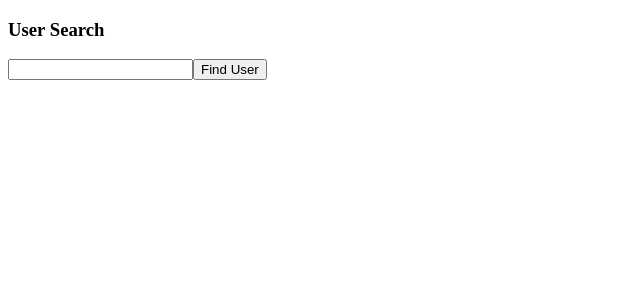
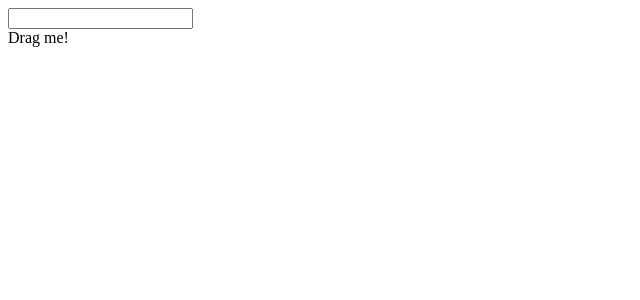
Before and after one commit to MikaSchmitz/rts, a React (Create React App) app in the folder reactapp/: page / in a window 1280 px wide. Shown: the top 300 px of the page, without its empty margins (0-640 px from the left). Built offline with nearby package versions, Linux system fonts and the light colour scheme.

Commit message:
event tutorial

```diff
--- a/reactapp/src/App.tsx
+++ b/reactapp/src/App.tsx
@@ -1,10 +1,11 @@
 import GuestList from './state/GuestList';
 import UserSearch from './state/UserSearch';
+import EventComponent from './events/EventComponent';
 
 const App = () => {
 	return (
 		<div>
-			<UserSearch />
+			<EventComponent />
 		</div>
 	);
 }
--- /dev/null
+++ b/reactapp/src/events/EventComponent.tsx
@@ -0,0 +1,18 @@
+const EventComponent = () => {
+    const onChange = (event: React.ChangeEvent<HTMLInputElement>) => {
+        console.log(event);
+    }
+
+    const onDragStart = (event: React.DragEvent<HTMLDivElement>) => {
+        console.log(event);
+    }
+
+    return (
+        <div>
+            <input onChange={onChange} />
+            <div draggable onDragStart={onDragStart}>Drag me!</div>
+        </div>
+    );
+}
+
+export default EventComponent;
```
